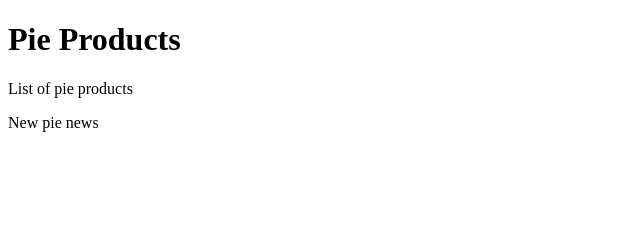
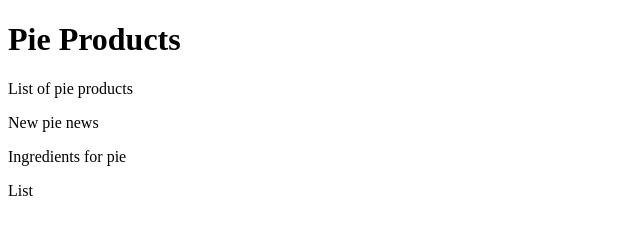
Before and after one commit to dicarlo2014/com.pie.demo, a plain HTML site: page WebContent/index.html in a window 1280 px wide. Shown: the whole page, without its empty margins (0-640 px from the left). Drawn offline with Linux system fonts and the light colour scheme.

Commit message:
bug fix
v1.1 bug fix production

```diff
--- a/WebContent/index.html
+++ b/WebContent/index.html
@@ -11,5 +11,8 @@
 
     <span>New pie news</span>
 
+   <p>Ingredients for pie</p>
+   <p>List</p>
+
 </body>
 </html>
```
